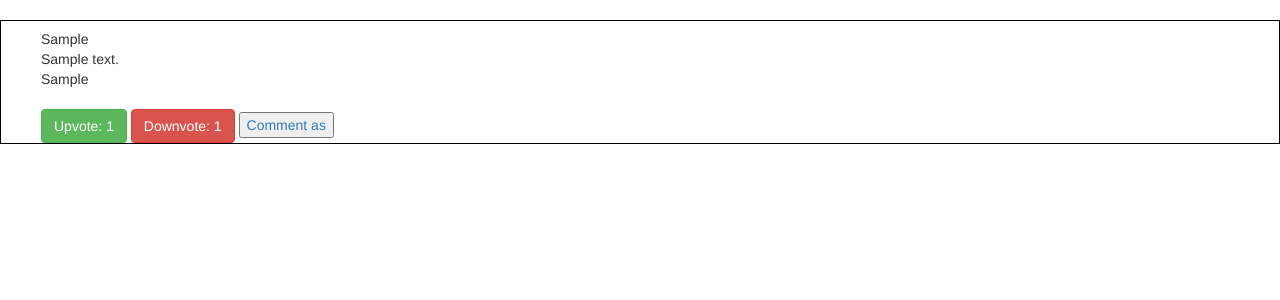
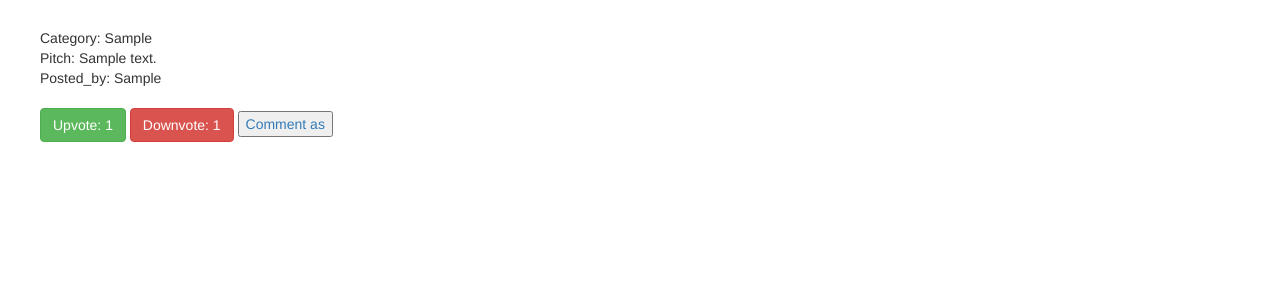
Before and after one commit to FrancisFlow/Flask_Pitch_App, a Flask app: page / in a window 1280 px wide. Shown: the part 78-378 px from the top of the page. Run offline with Flask 2, Linux system fonts and the light colour scheme; tables that the repository leaves empty hold one stand-in row (values such as "Sample post"); some libraries are stand-ins or nearby versions.

Commit message:
Added labels for pitch objects

```diff
--- a/app/templates/index.html
+++ b/app/templates/index.html
@@ -1,19 +1,20 @@
 {% extends 'base.html' %}
 
 {% block content%}
-<ul style="list-style:None; border: 1px, solid, black;" >
+<ul style="list-style:None; border-style: 2px, solid, black;" >
 {% for pitch in pitches %}
-<li style="padding-top:8px" >{{pitch.pitch_category}}</li>
+<li style="padding-top:8px" > Category:   {{pitch.pitch_category}}</li>
 <li>
-    {{pitch.pitch_body}}
+  Pitch: {{pitch.pitch_body}}
 </li>
-<li>{{pitch.posted_by}}</li>
+<li> Posted_by: {{pitch.posted_by}}</li>
 <br>
 
 <button class="btn btn-success" >Upvote: {{pitch.pitch_upvote}} </button>
 <button class="btn btn-danger">Downvote: {{pitch.pitch_downvote}} </button>
 <button> <a href="/comment/new/{{pitch.id}}"> Comment as {{current_user.username}}</a></button>
 {% endfor %}
+</ul>
 
 
 
```
